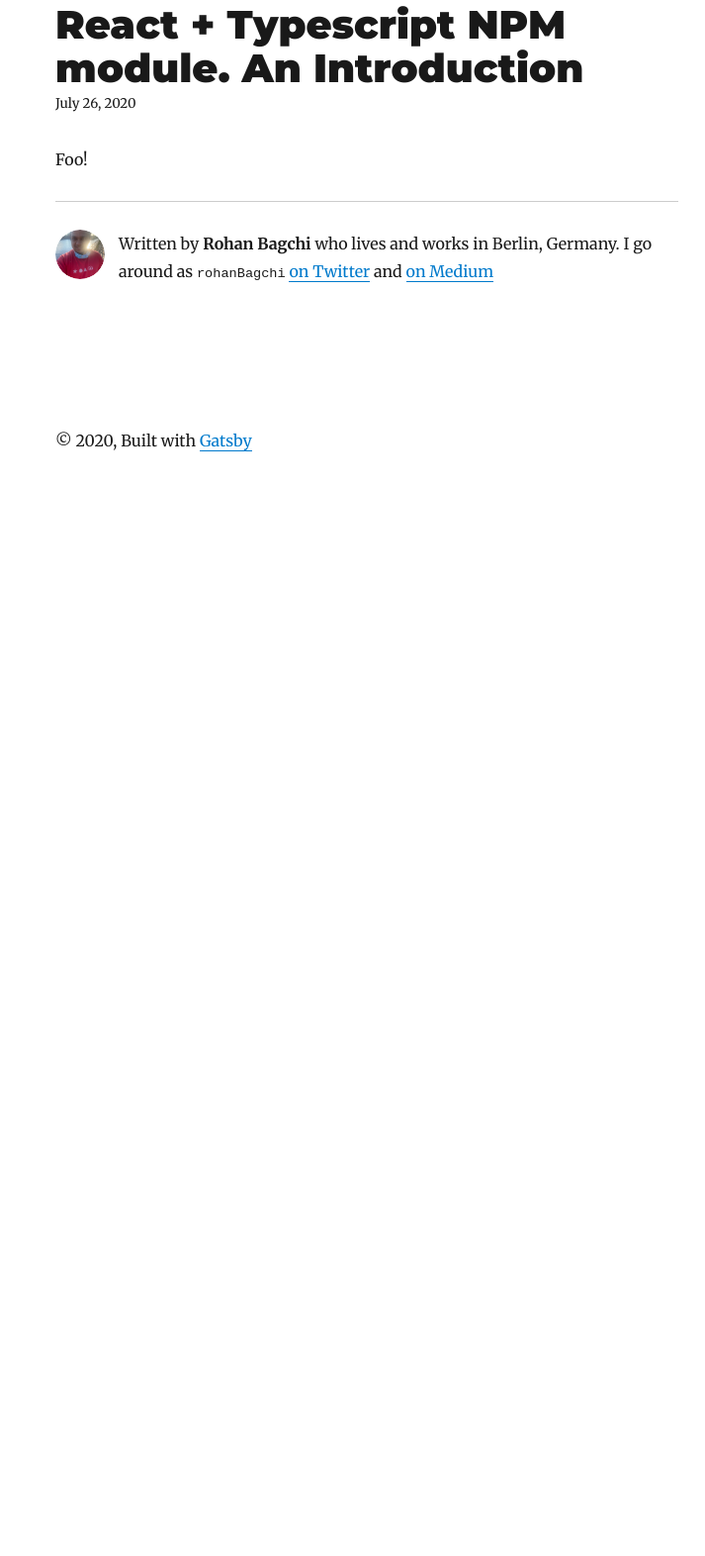
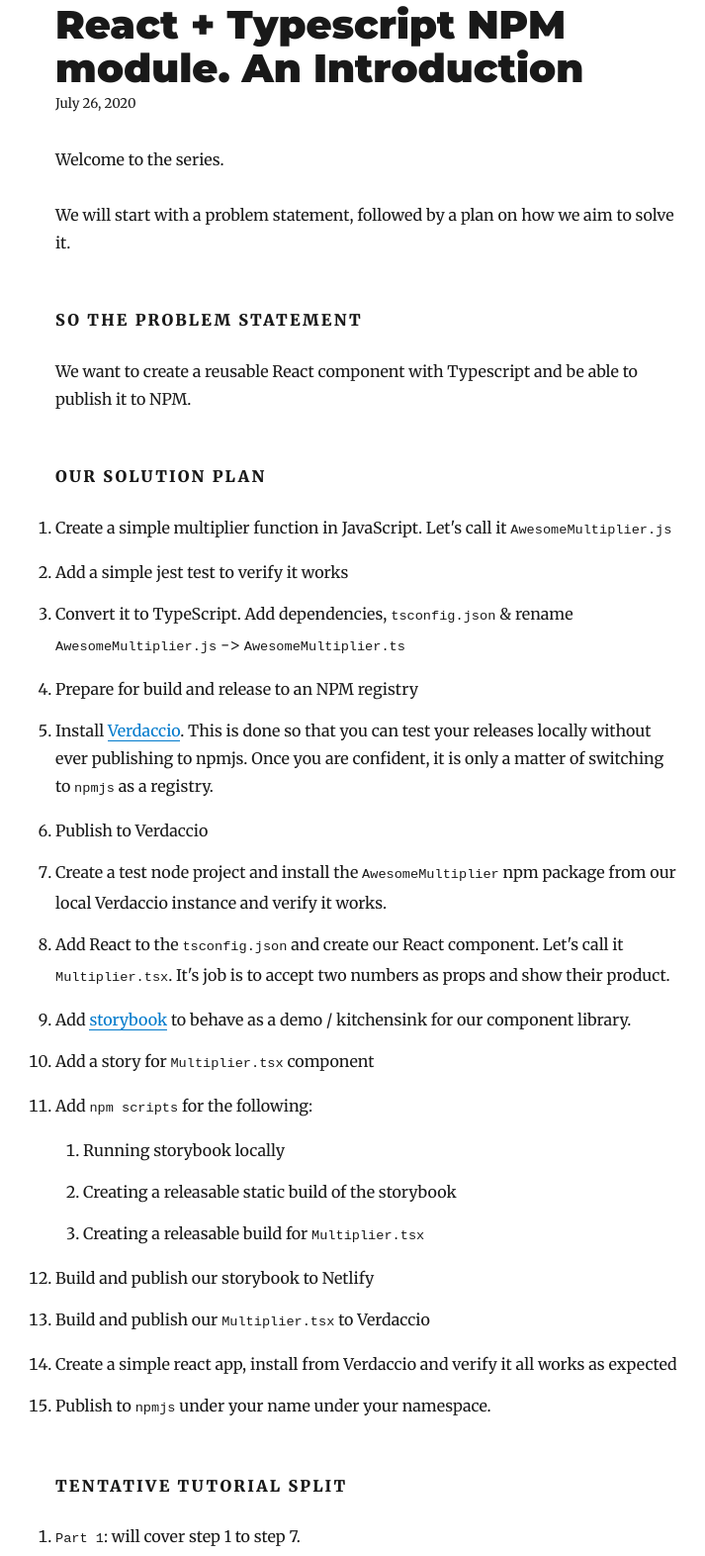
Before and after one commit to rohanBagchi/just-another-blog, a Gatsby site: page /react-typescript-npm-module/ in a window 1280 px wide. Shown: the part 92-1664 px from the top of the page at 99% size, without its empty margins (269-982 px from the left). Before the commit the page ends 800 px from the top, so only its background shows below. Built offline with nearby package versions, Linux system fonts and the light colour scheme; Gatsby itself is replaced by a stand-in of ours; some packages are replaced by stand-ins of ours.

Commit message:
Adding an introduction

```diff
--- a/content/blog/react-typescript-npm-module/index.md
+++ b/content/blog/react-typescript-npm-module/index.md
@@ -4,4 +4,37 @@ date: "2020-07-26"
 description: This is an introduction to our journey into building a React + TypeScript + Storybook NPM Module. We will cover building a vanilla JavaScript function and making it ready for publishing, then we will add react + storybook and publish a v2. Finally bring in Typescript.
 ---
 
-Foo!
+Welcome to the series.
+
+We will start with a problem statement, followed by a plan on how we aim to solve it.
+
+#### So the problem statement
+
+We want to create a reusable React component with Typescript and be able to publish it to NPM.
+
+#### Our solution plan
+
+1. Create a simple multiplier function in JavaScript. Let's call it `AwesomeMultiplier.js`
+2. Add a simple jest test to verify it works
+3. Convert it to TypeScript. Add dependencies, `tsconfig.json` & rename `AwesomeMultiplier.js` -> `AwesomeMultiplier.ts`
+4. Prepare for build and release to an NPM registry
+5. Install [Verdaccio](https://verdaccio.org/). This is done so that you can test your releases locally without ever publishing to npmjs. Once you are confident, it is only a matter of switching to `npmjs` as a registry.
+6. Publish to Verdaccio
+7. Create a test node project and install the `AwesomeMultiplier` npm package from our local Verdaccio instance and verify it works.
+8. Add React to the `tsconfig.json` and create our React component. Let's call it `Multiplier.tsx`. It's job is to accept two numbers as props and show their product.
+9. Add [storybook](https://storybook.js.org/) to behave as a demo / kitchensink for our component library.
+10. Add a story for `Multiplier.tsx` component
+11. Add `npm scripts` for the following:
+    1. Running storybook locally
+    2. Creating a releasable static build of the storybook
+    3. Creating a releasable build for `Multiplier.tsx`
+12. Build and publish our storybook to Netlify
+13. Build and publish our `Multiplier.tsx` to Verdaccio
+14. Create a simple react app, install from Verdaccio and verify it all works as expected
+15. Publish to `npmjs` under your name under your namespace.
+
+#### Tentative tutorial split
+
+1. `Part 1`: will cover step 1 to step 7.
+2. `Part 2`: will cover from step 7 to step 11.
+3. `Part 3`: will cover from step 12 to step 15.
--- a/gatsby-config.js
+++ b/gatsby-config.js
@@ -46,6 +46,7 @@ module.exports = {
           `gatsby-remark-prismjs`,
           `gatsby-remark-copy-linked-files`,
           `gatsby-remark-smartypants`,
+          `gatsby-remark-external-links`
         ],
       },
     },
--- a/package.json
+++ b/package.json
@@ -18,6 +18,7 @@
     "gatsby-plugin-sharp": "^2.6.14",
     "gatsby-plugin-typography": "^2.5.6",
     "gatsby-remark-copy-linked-files": "^2.3.7",
+    "gatsby-remark-external-links": "^0.0.4",
     "gatsby-remark-images": "^3.3.14",
     "gatsby-remark-prismjs": "^3.5.6",
     "gatsby-remark-responsive-iframe": "^2.4.7",
```
Also changed, not shown: 1 other file.
